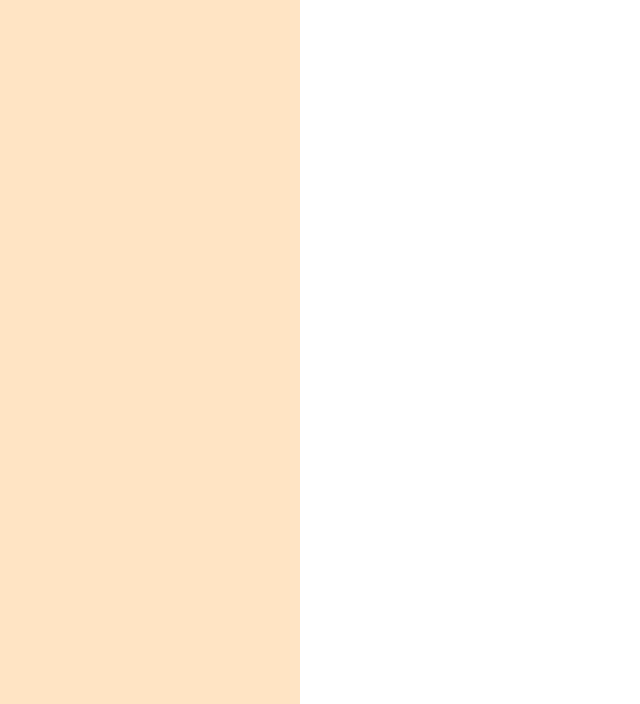
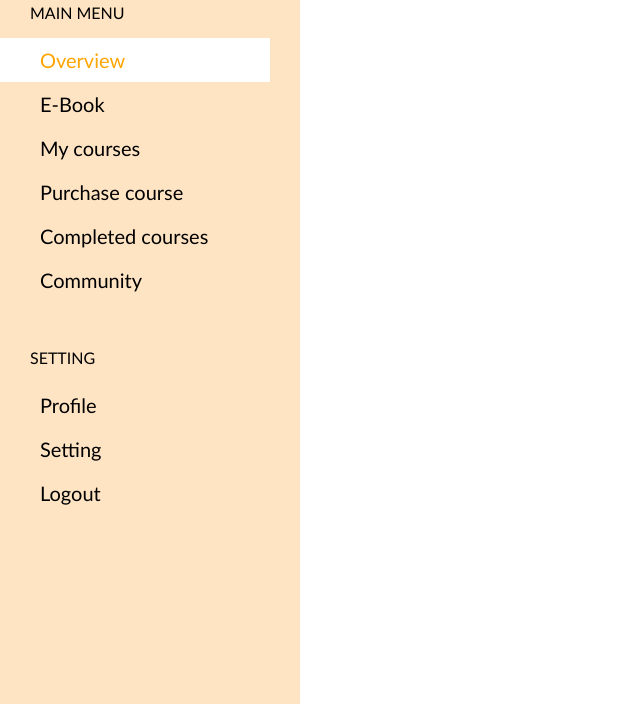
Before and after one commit to Mnde81/eduhouse, a plain HTML site: page index.html in a window 1280 px wide. Shown: the part 96-800 px from the top of the page, without its empty margins (0-640 px from the left). Drawn offline with Linux system fonts and the light colour scheme.

Commit message:
updated file

```diff
--- /dev/null
+++ b/css/aside.css
@@ -0,0 +1,47 @@
+aside {
+    padding: 30px;
+    padding-left: 0;
+    background-color: bisque;
+
+}
+
+.logo {
+    margin-left: 23px;
+}
+
+.main-nav {
+    display: flex;
+    flex-direction: column;
+    gap: 30px;
+}
+
+.nav-group {
+    display: flex;
+    flex-direction: column;
+
+}
+
+.nav-group-title {
+    margin-left: 30px;
+    text-transform: uppercase;
+
+}
+
+.nav-list {
+    display: flex;
+    flex-direction: column;
+
+}
+
+.link {
+    font-size: 20px;
+    padding: 10px 40px;
+    text-decoration: none;
+    color: black;
+
+}
+
+.active {
+    background-color: white;
+    color: orange;
+}
--- a/css/main.css
+++ b/css/main.css
@@ -9,13 +9,11 @@ body {
 
     margin: 0;
     min-height: 100vh;
+    font-family: 'Gill Sans', 'Gill Sans MT', Calibri, 'Trebuchet MS', sans-serif;
 
 }
 
-aside {
-    background-color: bisque;
 
-}
 
 main {
     background-color: white;
--- a/index.html
+++ b/index.html
@@ -5,11 +5,35 @@
     <meta name="viewport" content="width=device-width, initial-scale=1.0">
     <title>Eduhouse</title>
     <link rel="stylesheet" href="./css/main.css">
+    <link rel="stylesheet" href="./css/aside.css">
 </head>
 
 <body>
     <aside>
-        ASIDE
+        <img class="logo" src="./img/logo.png" alt="Logo">
+        <nav class="main-nav">
+            <div class="nav-group">
+                <p class="nav-group-title">Main menu</p>
+                <div class="nav-list">
+                    <a class="link active" href="#">Overview</a>
+                    <a class="link" href="#">E-Book</a>
+                    <a class="link" href="#">My courses</a>
+                    <a class="link" href="#">Purchase course</a>
+                    <a class="link" href="#">Completed courses</a>
+                    <a class="link" href="#">Community</a>
+                </div>
+            </div>
+            <div class="nav-group">
+                <p class="nav-group-title">Setting</p>
+                <div class="nav-list">
+                    <a class="link" href="#">Profile</a>
+                    <a class="link" href="#">Setting</a>
+                    <a class="link" href="#">Logout</a>
+
+                </div>
+            </div>
+
+        </nav>
 
     </aside>
 
```
Also changed, not shown: img/logo.png (added).
